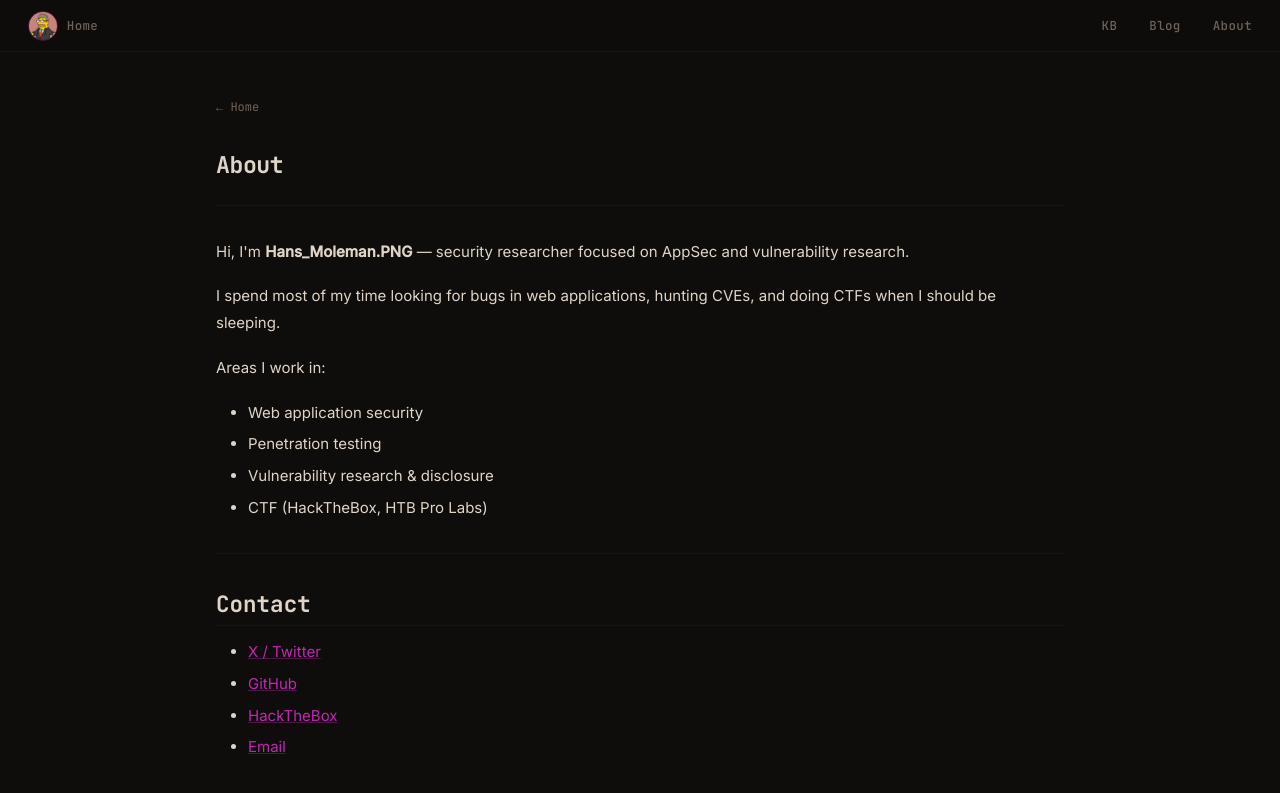
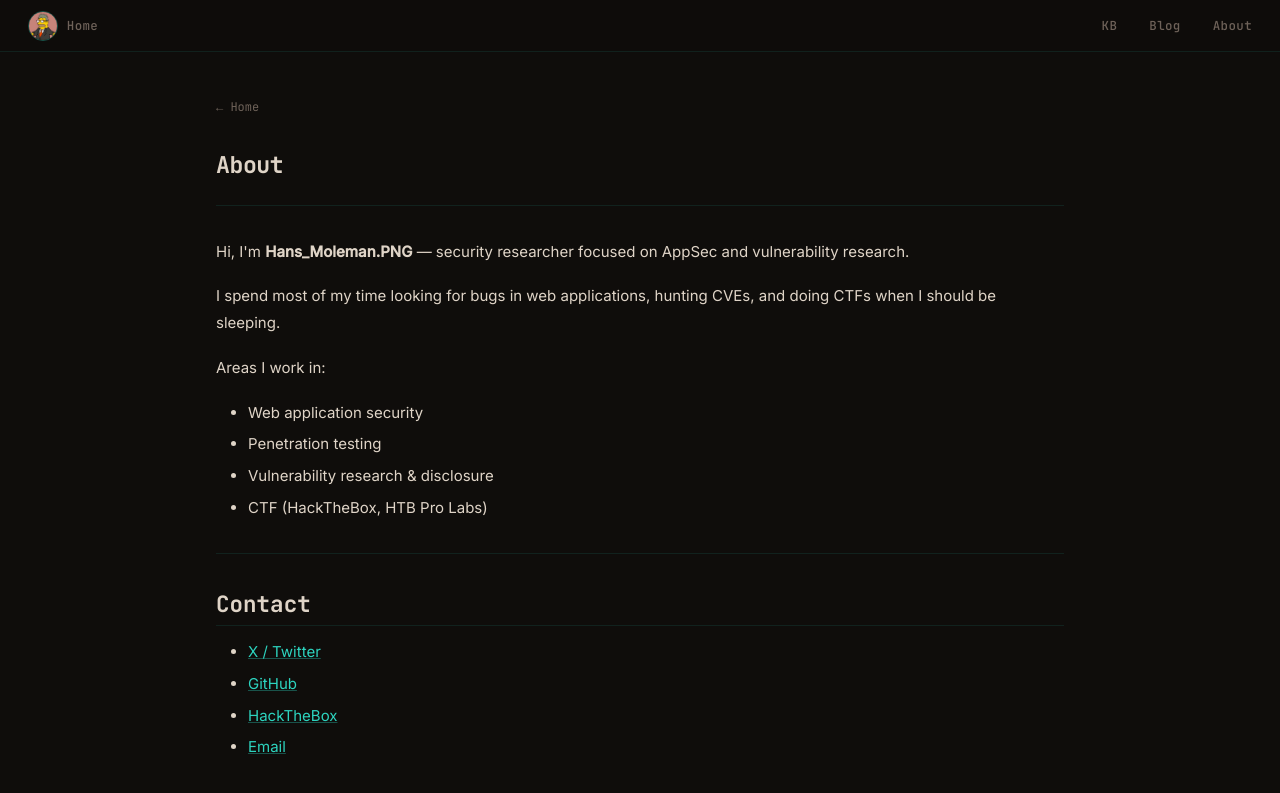
Before and after one commit to HansMolemanPNG/hansmolemanpng.github.io, an MkDocs documentation site: the page built from docs/about.md, in a window 1280 px wide. Shown: the top 793 px of the page. Built offline with MkDocs 1.6.1, drawn with Linux system fonts in a browser that asks for light colours.

Commit message:
Change accent to teal #2dd4bf, darken --core to #3aa318
Links and inline code now use teal instead of purple for better
readability on dark backgrounds. --core green darkened slightly
(#4dcb1f → #3aa318) to reduce visual fatigue while keeping saturation.
Hover teal: #57dccb (~20% lighter). Border rgba updated to match.

https://claude.ai/code/session_01RkizXWCwpk2GxfPxeWvNQ1

```diff
--- a/docs/assets/style.css
+++ b/docs/assets/style.css
@@ -9,16 +9,16 @@
   --surface2:     #1d1a16;
   --text:         #dfd4c7;
   --muted:        #6e6259;
-  --accent:       #c027b4;
-  --accent-hover: #d04ec8;
-  --border:       #c027b41a;
-  --border-hover: rgba(192, 39, 180, 0.35);
+  --accent:       #2dd4bf;
+  --accent-hover: #57dccb;
+  --border:       #2dd4bf1a;
+  --border-hover: rgba(45, 212, 191, 0.35);
 
   --writeup:      #f5a742;
   --cve:          #e05252;
   --research:     #5dbe8a;
 
-   --core:        #4dcb1f;
+   --core:        #3aa318;
    --inter:       #f5a742;
    --advanced:    #c23b22;
 
```
